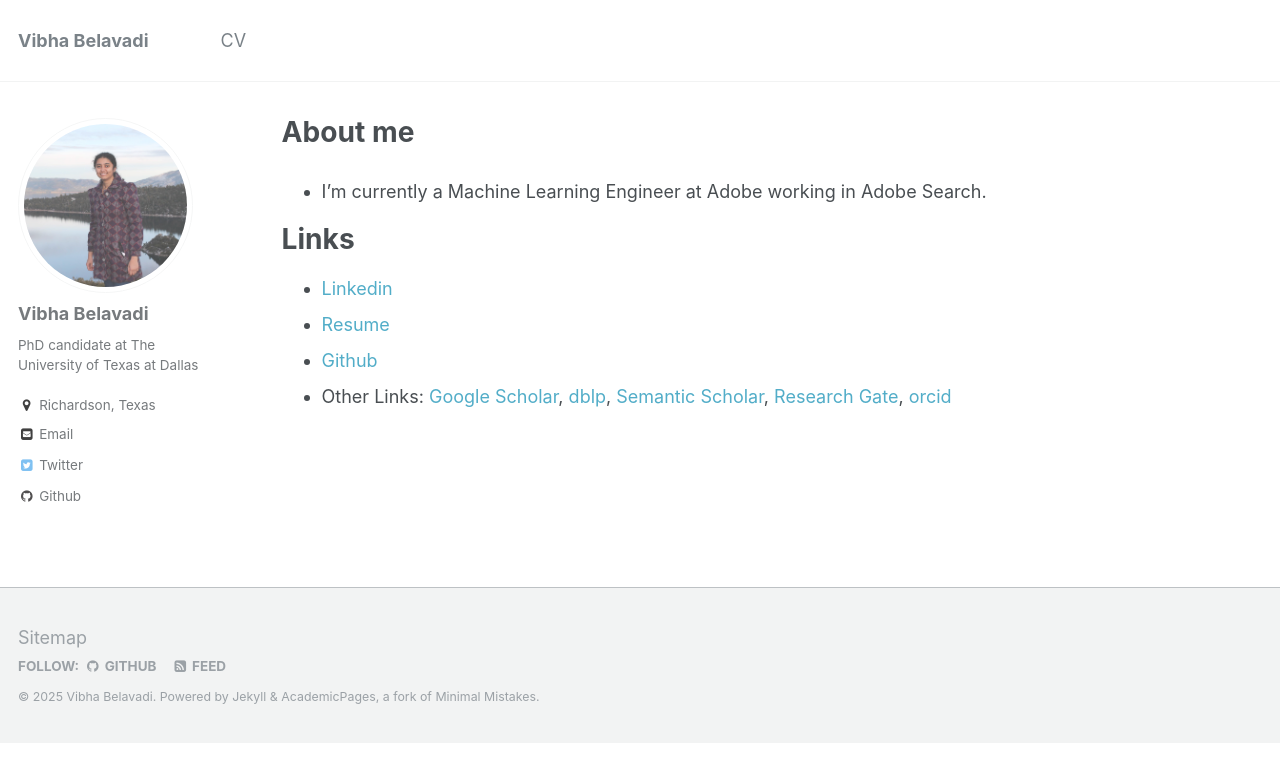
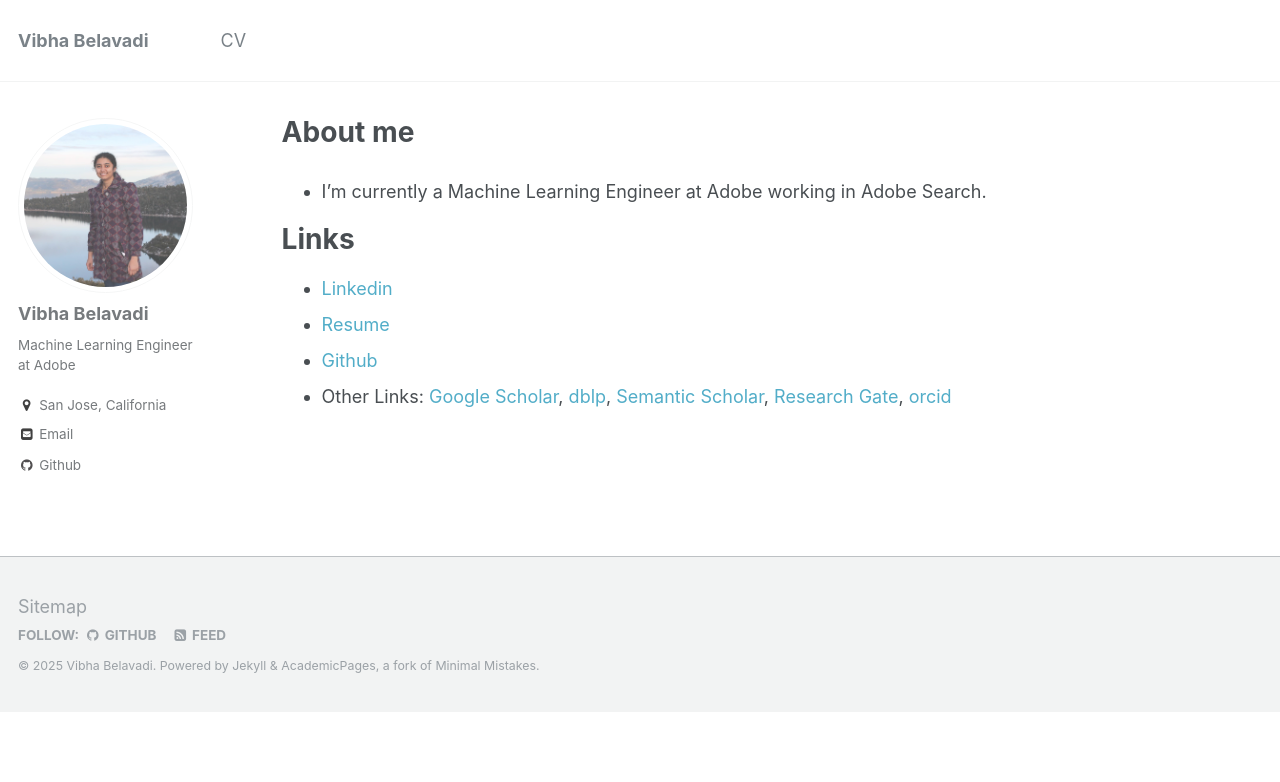
Before and after one commit to VibhaBelavadi/vibhabelavadi.github.io, a Jekyll site: the page built from _pages/about.md, in a window 1280 px wide. Shown: the top 782 px of the page. Built offline with Jekyll 4.4.1, drawn with Linux system fonts in a browser that asks for light colours.

Commit message:
Update _config.yml

```diff
--- a/_config.yml
+++ b/_config.yml
@@ -10,7 +10,7 @@ locale                   : "en-US"
 title                    : "Vibha Belavadi"
 title_separator          : "-"
 name                     : &name "Vibha Belavadi"
-description              : &description "PhD candidate at The University of Texas at Dallas"
+description              : &description "Machine Learning Engineer at Adobe"
 url                      : https://vibhabelavadi.github.io # the base hostname & protocol for your site e.g. "https://mmistakes.github.io"
 baseurl                  : "" # the subpath of your site, e.g. "/blog"
 repository               : "vibhabelavadi.github.io"
@@ -80,17 +80,18 @@ analytics:
 author:
   name             : "Vibha Belavadi"
   avatar           : "IMG_4183.jpeg"
-  bio              : "PhD candidate at The University of Texas at Dallas"
-  location         : "Richardson, Texas"
+  bio              : "Machine Learning Engineer at Adobe"
+  location         : "San Jose, California"
   employer         :
   url              : https://vibhabelavadi.github.io
+  linkedin         : # "vibhabelavadi"
   googlescholar    : # https://scholar.google.com/citations?user=6BAyYuwAAAAJ&hl=en
   dblp             : # https://dblp.org/pid/282/0068.html
   email            : vibhacbelavadi@gmail.com
   github           : "VibhaBelavadi"
+  medium           : https://medium.com/@vibha.belawadi
+  orcid            : 0000-0002-1244-7702
   researchgate     : # https://www.researchgate.net/profile/Vibha_Belavadi
-  linkedin         : # "vibhabelavadi"
-  orcid            :
   uri              :
   bitbucket        :
   codepen          :
@@ -106,7 +107,7 @@ author:
   stackoverflow    :
   steam            :
   tumblr           :
-  twitter          : "Vibha_Belavadi"
+  twitter          :
   vine             :
   weibo            :
   xing             :
```
